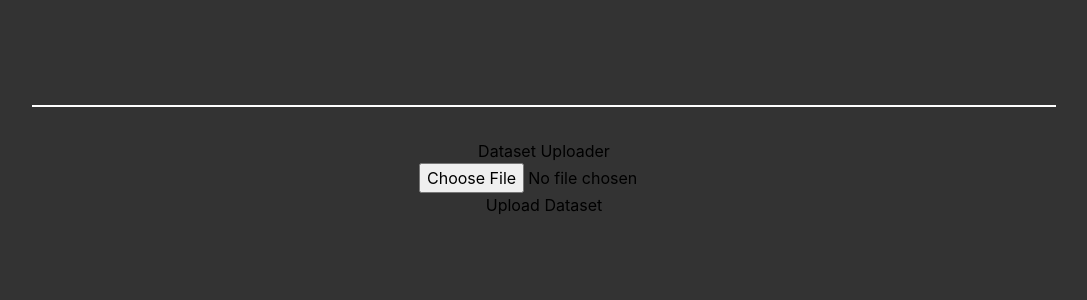
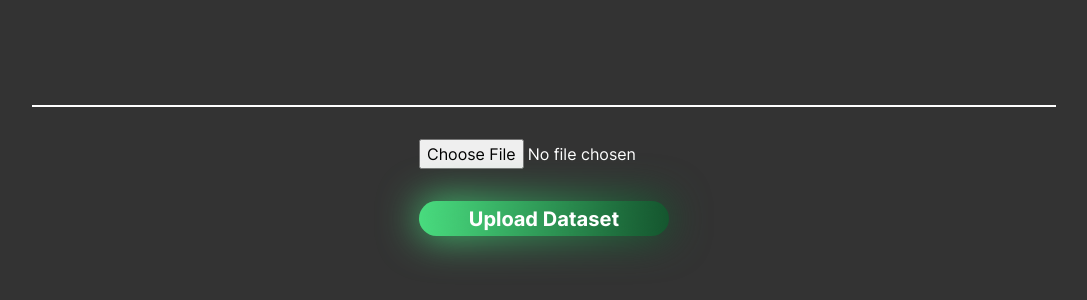
Before and after one commit to alandmprtma/Algeo02-22124, a React (Create React App) app: page /CBIR in a window 1280 px wide. Shown: the part 1811-2111 px from the top of the page, without its empty margins (96-1183 px from the left). Built offline with nearby package versions, Linux system fonts and the light colour scheme.

Commit message:
modified DatasetUploader

```diff
--- a/src/components/DatasetUploader.js
+++ b/src/components/DatasetUploader.js
@@ -38,9 +38,12 @@ const DatasetUploader = () => {
 
   return (
     <div>
-      <h3>Dataset Uploader</h3>
-      <input type='file' directory="" webkitdirectory="" onChange={handleFileChange} />
-      <button onClick={handleUpload}>Upload Dataset</button>
+      <input type='file' directory="" webkitdirectory="" onChange={handleFileChange} className='font-inter text-white'/>
+      <div className='rounded mt-8 mb-10 w-[250px] h-[35px] relative
+          before:content-[""] before:absolute before:top-0 before:left-0 before:h-[100%] before:w-[100%] before:bg-gradient before:-z-1 before:rounded-[20px]
+          after:content-[""] after:absolute after:top-0 after:left-0 after:h-[100%] after:w-[100%] after:bg-gradient after:blur-[20px] after:-z-1 flex items-center justify-center after:rounded-[15px]'>
+      <button onClick={handleUpload} className='font-inter-bold text-xl text-white z-10'>Upload Dataset</button>
+      </div>
     </div>
   );
 };
```
